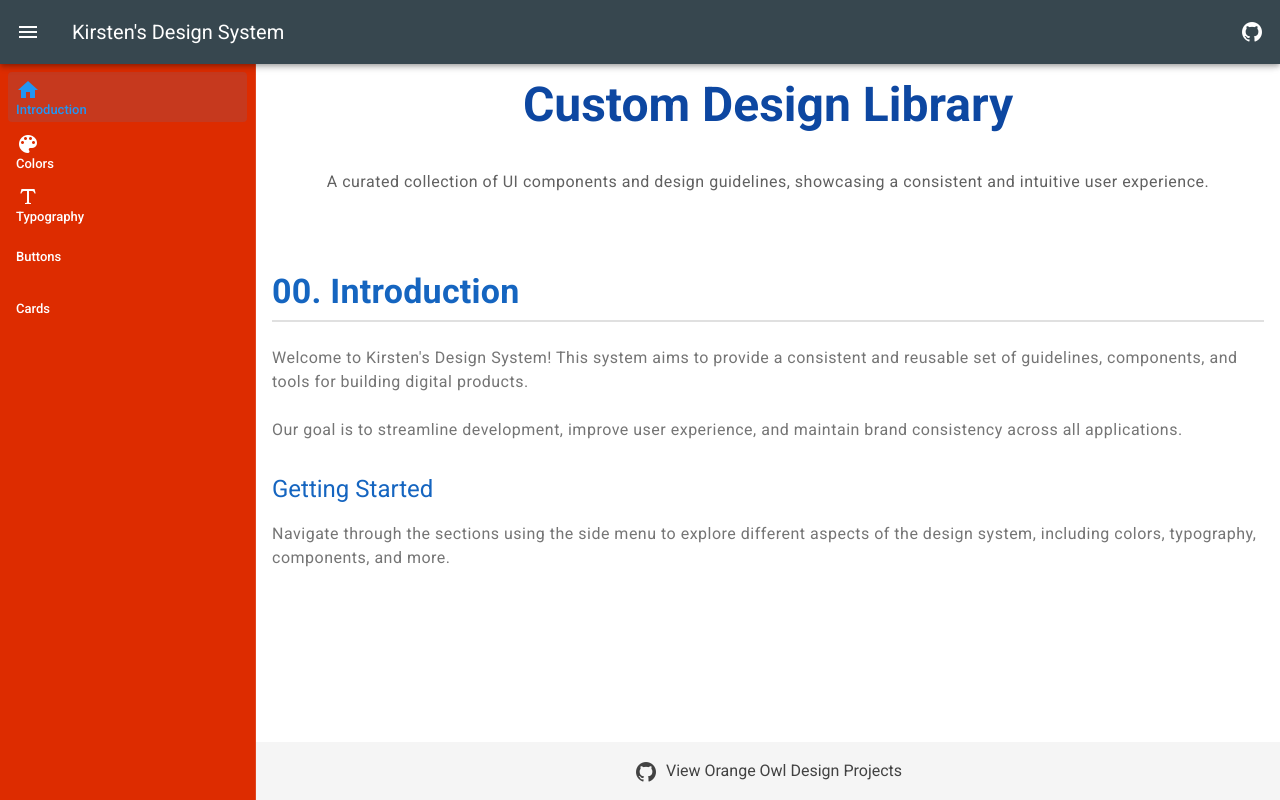
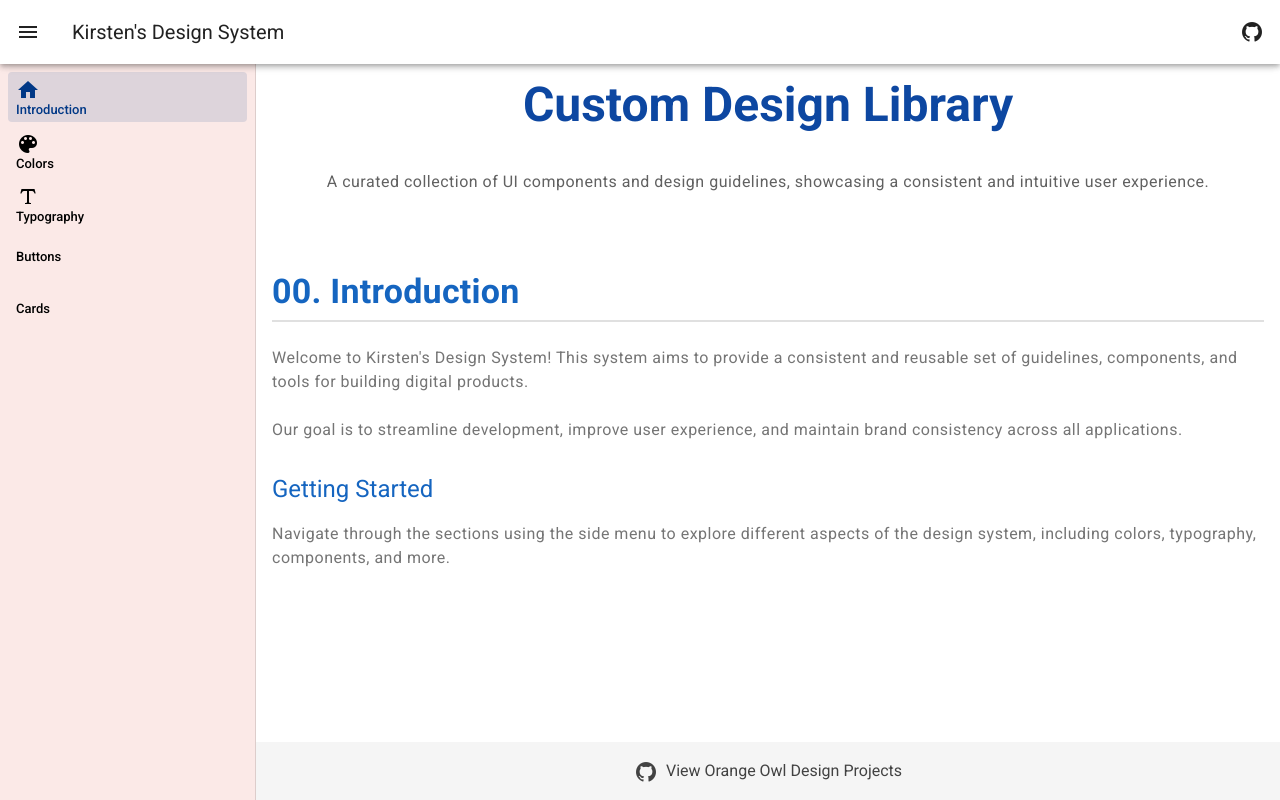
Before and after one commit to kirstenf67/design-system, a plain HTML site: page index.html in a window 1280 px wide. Drawn offline with nearby package versions, Linux system fonts and the light colour scheme.

Commit message:
Update index.html
Color update

```diff
--- a/index.html
+++ b/index.html
@@ -14,7 +14,7 @@
 <body>
     <div id="app">
         <v-app>
-            <v-app-bar app color="blue-grey-darken-3" dark>
+            <v-app-bar app color="bg-deep-orange-accent-4" dark>
                 <v-app-bar-nav-icon @click="drawer = !drawer"></v-app-bar-nav-icon>
                 <v-toolbar-title>Kirsten's Design System</v-toolbar-title>
                 <v-spacer></v-spacer>
@@ -24,8 +24,8 @@
             </v-app-bar>
 
             <v-navigation-drawer
-                class="bg-deep-orange-accent-4"
-                theme="dark"
+                class="bg-deep-orange-lighten-5"
+                theme="light"
                 v-model="drawer"
                 app
                 :permanent="$vuetify.display.mdAndUp"
```
